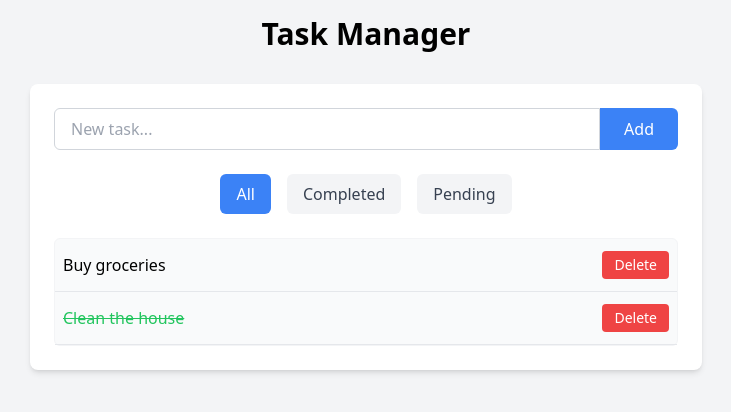
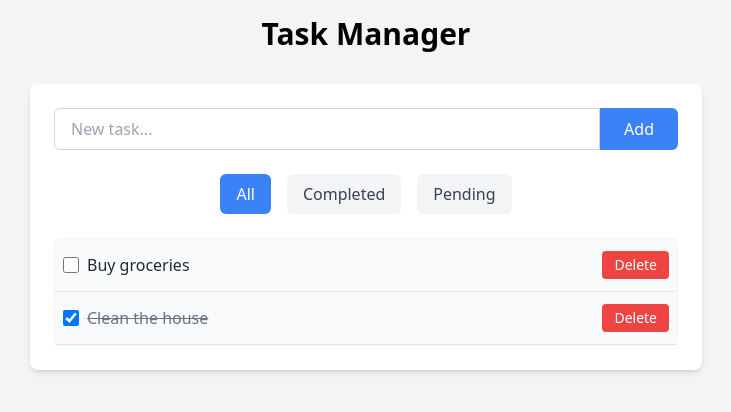
Before and after one commit to wescosta/react-simple-task-manager, a React (Vite) app: page / in a window 1280 px wide. Shown: the top 412 px of the page, without its empty margins (274-1005 px from the left). Built offline with nearby package versions, Linux system fonts and the light colour scheme.

Commit message:
refactor: add TypeScript types

```diff
--- a/package.json
+++ b/package.json
@@ -1,6 +1,6 @@
 {
   "name": "task-manager",
-  "version": "0.0.4",
+  "version": "0.0.5",
   "private": true,
   "scripts": {
     "dev": "vite",
--- a/src/components/TaskItem.tsx
+++ b/src/components/TaskItem.tsx
@@ -1,16 +1,26 @@
 import React from "react";
 
-const TaskItem = ({ task, onDelete, onToggle }: any) => {
+import { TaskItemProps } from "./types";
+
+const TaskItem: React.FC<TaskItemProps> = ({ task, onDelete, onToggle }) => {
   return (
     <li className="flex items-center justify-between border-b py-3 px-2 hover:bg-gray-50">
+      <div className="flex items-center gap-2">
+        <input
+          type="checkbox"
+          checked={task.completed}
+          onChange={() => onToggle(task.id)}
+          className="h-4 w-4 text-blue-600 rounded focus:ring-blue-500"
+        />
         <span
           onClick={() => onToggle(task.id)}
           className={`cursor-pointer ${
-          task.completed ? "line-through text-green-500" : "text-black"
+            task.completed ? "line-through text-gray-500" : "text-gray-800"
           }`}
         >
           {task.title}
         </span>
+      </div>
 
       <button
         onClick={() => onDelete(task.id)}
--- a/src/components/TaskManager.tsx
+++ b/src/components/TaskManager.tsx
@@ -1,14 +1,15 @@
 import React, { useState } from "react";
 
 import TaskItem from "./TaskItem";
+import { Task, FilterType } from "./types";
 
 const TaskManager = () => {
-  const [tasks, setTasks] = useState<any[]>([
+  const [tasks, setTasks] = useState<Task[]>([
     { id: 1, title: "Buy groceries", completed: false },
     { id: 2, title: "Clean the house", completed: true },
   ]);
-  const [filter, setFilter] = useState("all");
-  const [newTask, setNewTask] = useState<string>();
+  const [filter, setFilter] = useState<FilterType>('all');
+  const [newTask, setNewTask] = useState<string>("");
 
   // Fixed filter conditions
   const filteredTasks = tasks.filter((task) => {
@@ -19,12 +20,14 @@ const TaskManager = () => {
 
   const handleAddTask = (e: React.FormEvent) => {
     e.preventDefault();
-    if (newTask!.trim() === "") return;
-    const newTaskObj = {
+    if (newTask.trim() === "") return;
+
+    const newTaskObj: Task = {
       id: tasks.length + 1,
-      name: newTask,
+      title: newTask,
       completed: false,
     };
+
     setTasks([...tasks, newTaskObj]);
     setNewTask("");
   };
@@ -36,9 +39,10 @@ const TaskManager = () => {
   };
 
   const toggleTaskCompletion = (id: number) => {
-    const task = tasks.find((task) => task.id === id);
-
-    task.isCompleted = !task.isCompleted;
+    const updatedTasks = tasks.map((task) =>
+      task.id === id ? { ...task, completed: !task.completed } : task
+    );
+    setTasks(updatedTasks);
   };
 
   return (
--- /dev/null
+++ b/src/components/types.ts
@@ -0,0 +1,13 @@
+export interface Task {
+  id: number;
+  title: string;
+  completed: boolean;
+}
+
+export type FilterType = 'all' | 'completed' | 'pending';
+
+export interface TaskItemProps {
+  task: Task;
+  onDelete: (id: number) => void;
+  onToggle: (id: number) => void;
+}
```
Lines whose indentation alone changed are shown as unchanged.
